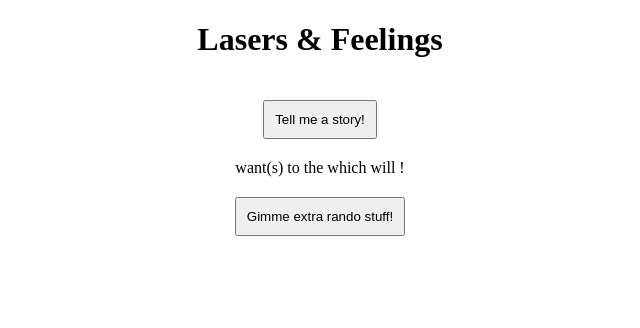
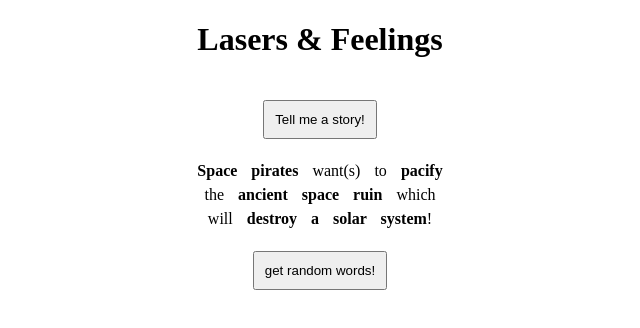
Before and after one commit to kylerobertduncan/lasers-and-feelings, a React (Create React App) app: page / in a window 1280 px wide. Shown: the top 328 px of the page, without its empty margins (320-960 px from the left). Built offline with nearby package versions, Linux system fonts and the light colour scheme.

Commit message:
Trying more approaches to get multiple API call results into an array

```diff
--- a/src/App.css
+++ b/src/App.css
@@ -10,6 +10,8 @@ button {
 p {
   margin: 0 auto;
   max-width: 250px;
+  word-spacing: 10px;
+  line-height: 150%;
 }
 
 .element {
--- a/src/App.js
+++ b/src/App.js
@@ -1,12 +1,13 @@
-import { useState } from 'react';
+import { useEffect, useState } from 'react';
 import spaceAdventure from './spaceAdventure';
 import selectRandom from './selectRandom';
-import RandomSynonyms from './RandomSynonyms';
+// import RandomSynonyms from './RandomSynonyms';
+import PromiseTest from './PromiseTest';
 import './App.css';
 
 function App() {
 
-  const [newStory, setNewStory] = useState({});
+  const [currentStory, setCurrentStory] = useState({});
 
   const generateStory = () => {
     let thisStory = {}
@@ -14,19 +15,50 @@ function App() {
       const selectedElement = selectRandom(spaceAdventure[element]);
       thisStory[element] = selectedElement;
     }
-    setNewStory(thisStory);
+    setCurrentStory(thisStory);
   }
+
+  useEffect( () => {
+    generateStory();
+  }, [])
 
   return (
     <div className="App">
       <h1>Lasers &amp; Feelings</h1>
       <button onClick={generateStory}>Tell me a story!</button>
       <p>
-        <span className="element">{newStory.threat}</span> want(s) to <span className="element">{newStory.want}</span> the <span className="element">{newStory.target}</span> which will <span className="element">{newStory.result}</span>!
+        <span className="element">{currentStory.threat}</span> want(s) to <span className="element">{currentStory.want}</span> the <span className="element">{currentStory.target}</span> which will <span className="element">{currentStory.result}</span>!
       </p>
-      <RandomSynonyms newStory={newStory}/>
+      <PromiseTest currentStory={currentStory}/>
     </div>
   );
 }
 
 export default App;
+
+/*
+
+TRYING TO GET RANDOMIZED INDIVIDUAL WORDS BY CLICK
+
+  const getRandomSynonym = (phrase) => {
+    const url = new URL('https://api.datamuse.com/words');
+    url.search = new URLSearchParams({
+      ml: phrase, // ml = "means like"
+      max: 1
+    });
+    fetch(url)
+      .then(response => response.json())
+      .then((jsonResponse) => {
+        console.log(jsonResponse[0].word);
+      });
+  }
+
+  const handleWordClick = (e) => {
+    if (e.target.className == "element") {
+      // console.log(newStory);
+      // console.log(e.target);
+      console.log(e.target.textContent);
+    }
+  }
+
+*/
--- /dev/null
+++ b/src/PromiseTest.js
@@ -0,0 +1,91 @@
+import { useState } from "react"
+
+const PromiseTest = (props) => {
+  const { currentStory } = props;
+  // console.log(currentStory);
+
+  const [ randomizedStory, setRandomizedStory ] = useState([]);
+
+  const selectRandSynonym = (synArr) => {
+    const randomIndex = Math.floor(Math.random() * synArr.length);
+    const randomSelection = synArr[randomIndex];
+    return randomSelection.word;
+  }
+
+// building from Juno notes using Promise.all
+  const randomizeArray = async () => {
+    const dummyArray = ["Zombie", "Space", "Pirates"];
+
+    // map through array of words
+    const arraysOfSynonyms = dummyArray.map((word) => {
+
+      // get list of synonyms
+      const url = new URL('https://api.datamuse.com/words');
+      url.search = new URLSearchParams({
+        ml: word, // ml = "means like"
+        max: 10
+      });
+
+      return fetch(url)
+        .then((response) => {
+          return response.json()
+        });
+    })
+    // console.log(newArray);
+    Promise.all(arraysOfSynonyms)
+      .then(responses => {
+        console.log(responses);
+        const chosenSynonyms = responses.map((response) => {
+          selectRandSynonym(response);
+          // console.log(response);
+        })
+        console.log(chosenSynonyms);
+      })
+
+    // choose a synonym at random (selectRandom.js)
+    // add the random synonym to new array
+  }
+
+  const buildRandomStory = () => {
+    let newRandomStory = {};
+    for (const phrase in currentStory) {
+      const wordArray = currentStory[phrase].split(" ");
+      const newArray = randomizeArray(wordArray);
+      const newPhrase = newArray.join(" ");
+      newRandomStory[phrase] = newPhrase;
+    }
+    setRandomizedStory(newRandomStory);
+  }
+
+  return (
+    <>
+      {/* <button onClick={promiseTestingFunction}>test a promise!</button> */}
+      <button onClick={randomizeArray}>get random words!</button>
+      <div>
+        {
+          randomizedStory.map( (element) => {
+            return(
+              <p>{element}</p>
+            )
+          })
+        }
+      </div>
+    </>
+  )
+}
+
+export default PromiseTest;
+
+/*
+
+  // example function from https://javascript.info/async-await
+
+  async function promiseTestingFunction() {
+    let promise = new Promise( (resolve, reject) => {
+      setTimeout( () => resolve("done!"), 1000)
+    });
+    let result = await promise;
+    alert(result);
+  }
+
+*/
--- a/src/RandomSynonyms.js
+++ b/src/RandomSynonyms.js
@@ -4,7 +4,7 @@ const RandomSynonyms = (props) => {
   const { newStory } = props;
   // const [ synonym, setSynonym ] = useState("");
   // const [ synonymSearch, setSynonymSearch ] = useState("");
-  const [ randomStory, setRandomStory ] = useState({});
+  const [ randomStory, setRandomStory ] = useState([]);
 
   // useEffect(() => {
   //   const url = new URL('https://api.datamuse.com/words');
@@ -29,7 +29,7 @@ const RandomSynonyms = (props) => {
   //   }
   // })
 
-  const getRandomSynonyms = (newStory) => {
+  const getRandomSynonyms = async (newStory) => {
     for (let element in newStory) {
       // split to take apart each element
       const wordArray = newStory[element].split(" ")
@@ -45,18 +45,20 @@ const RandomSynonyms = (props) => {
         fetch(url)
           .then(response => response.json())
           .then((jsonResponse) => {
-            // console.log(jsonResponse[0].word);
+            console.log(jsonResponse[0].word);
+
+        let
             randomArray = [...randomArray, jsonResponse[0].word]
+            setRandomStory(randomArray);
+
             // setRandomStory([element].randomArray);
-            // console.log(randomStory);
+
             // const synonym = jsonResponse[0].word
-            // console.log(synonym);
             // return(synonym);
           })
-          .then(() => {
-            console.log(randomArray);
-          })
-
+          // .then(() => {
+          //   console.log(randomStory);
+          // })
       })
     }
   }
```
Also changed, not shown: src/spaceAdventure.js (+6 -1 lines).
